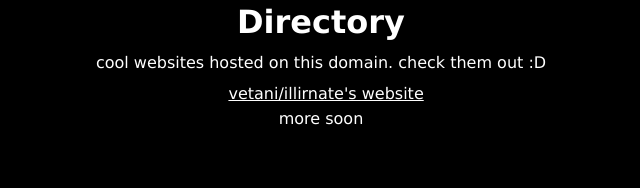
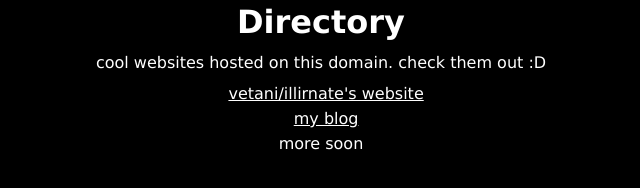
Before and after one commit to rowlit/rowlitsitev2, a plain HTML site: page directory.html in a window 1280 px wide. Shown: the whole page, without its empty margins (319-959 px from the left). Drawn offline with Linux system fonts and the light colour scheme.

Commit message:
Update directory.html

```diff
--- a/directory.html
+++ b/directory.html
@@ -48,4 +48,5 @@ a:active {
 <p>cool websites hosted on this domain. check them out :D</p>
 <p>                                                  </p>
 <p>&nbsp; <a href="https://vetani.byzantine.monster/" rel="nofollow" target="_blank">vetani/illirnate's website</a></p>
+<p>&nbsp; <a href="https://blog.byzantine.monster/" target="_blank">my blog</a></p>
 <p>more soon</p>
```
